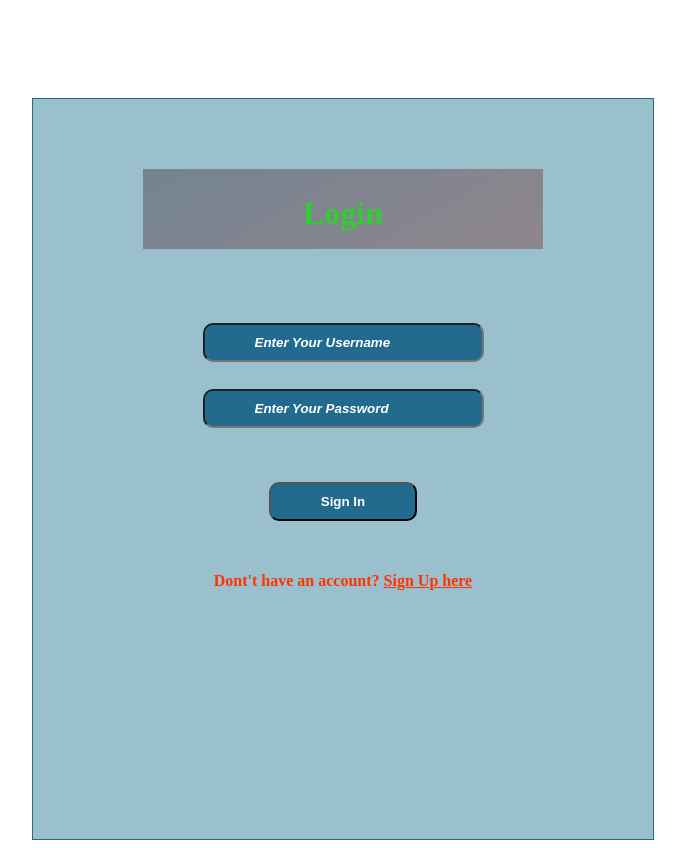
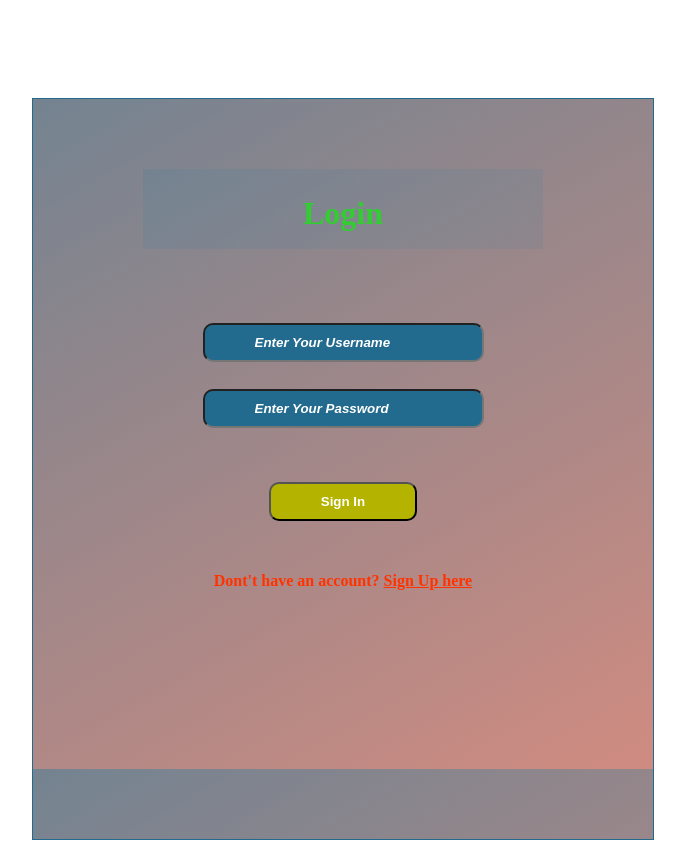
Before and after one commit to meherish1524/Loginpageflask, a Flask app: page / in a window 1280 px wide. Shown: the whole page, without its empty margins (297-982 px from the left). Run offline with Flask 2, Linux system fonts and the light colour scheme; some libraries are stand-ins or nearby versions.

Commit message:
Update style.css

```diff
--- a/static/style.css
+++ b/static/style.css
@@ -13,12 +13,13 @@
 				height: 600px;
 				border: 1px solid #236B8E;
 				border-radius: 0px;
-				background-color: #9AC0CD;
+				background-image: url("images/bg.png");
+				background-color: #80002a;
 			}
 
 			.btn {
 				padding: 10px 50px;
-				background-color: #236B8E;
+				background-color: #b3b300;
 				color: #FFFFFF;
 				font-style: Fantasy;
 				font-weight: bold;
```
